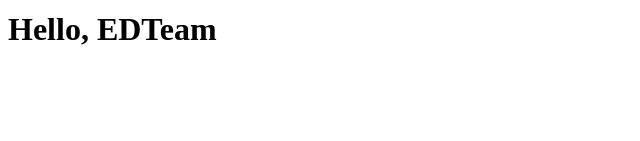
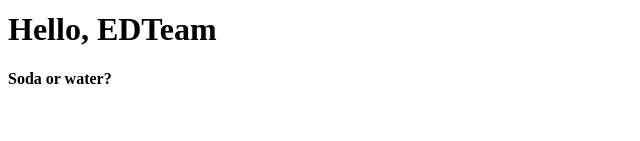
Before and after one commit to jlcarrascof/vsc-options-api-2019, a Vue app in the folder class4/: page / in a window 1280 px wide. Shown: the part 159-300 px from the top of the page, without its empty margins (0-640 px from the left). Built offline with nearby package versions, Linux system fonts and the light colour scheme.

Commit message:
Update App.vue to add question about soda or water in ChildComponent

```diff
--- a/class4/src/App.vue
+++ b/class4/src/App.vue
@@ -5,7 +5,7 @@
       <h3>Papa John's o Pizza Hut</h3>
     </ChildComponent>
     <ChildComponent>
-
+      <h4>Soda or water?</h4>
     </ChildComponent>
   </div>
 </template>
```
